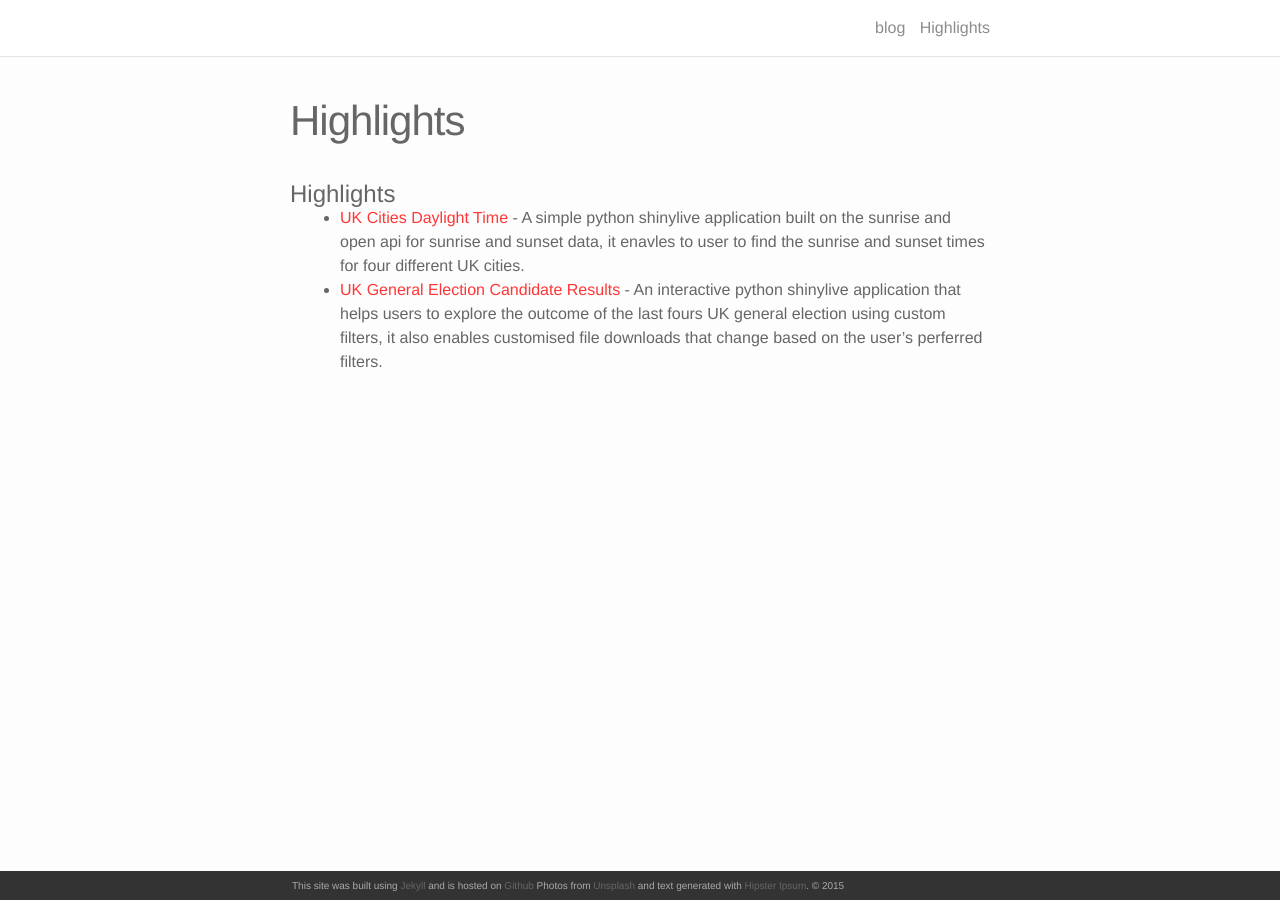
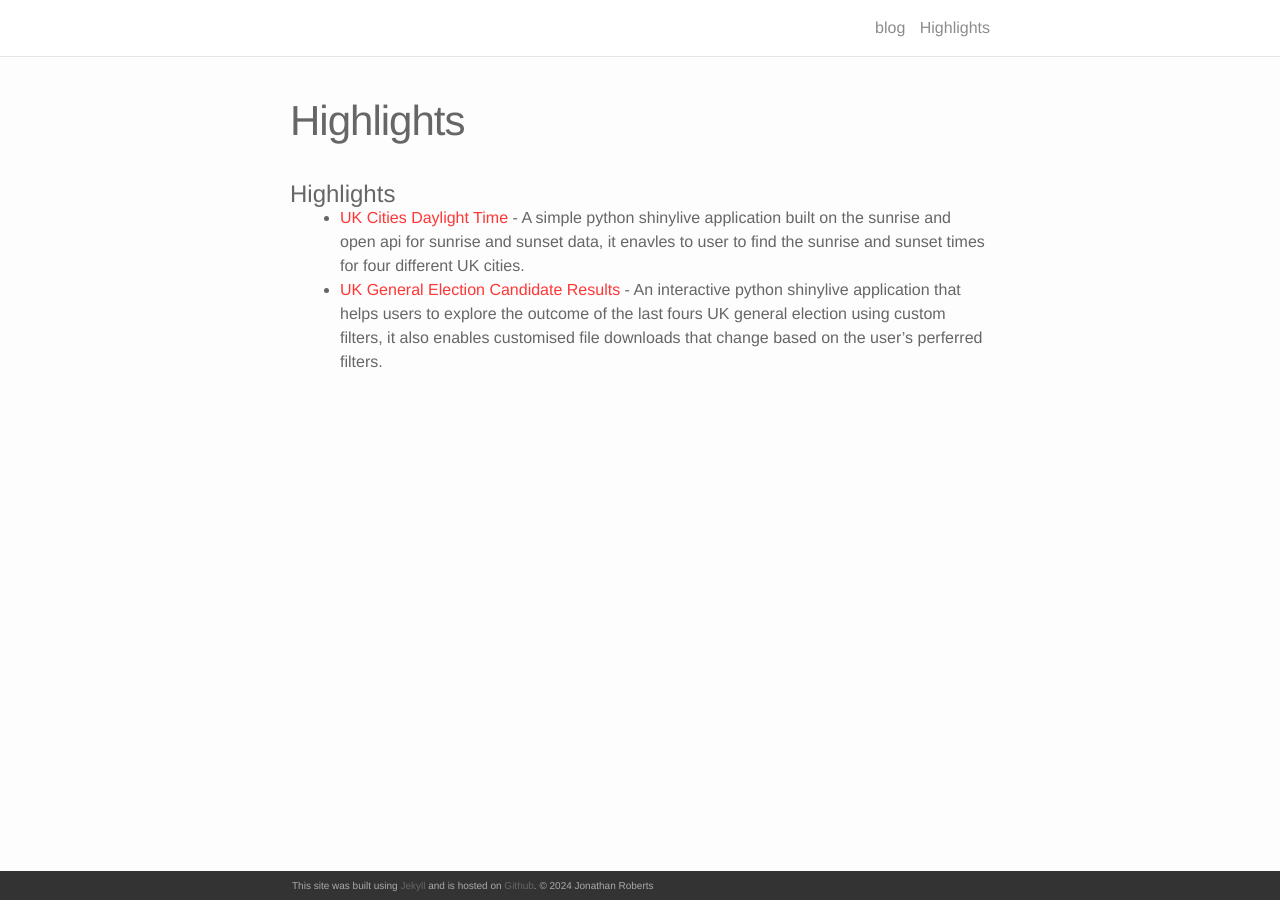
Before and after one commit to jwr42/jwr42.github.io, a Jekyll site: the page built from README.md, in a window 1280 px wide. Built offline with Jekyll 4.4.1, drawn with Linux system fonts in a browser that asks for light colours; nearby versions of some CDN libraries; our own code applies the rules of GitHub Pages for plain Markdown files.

```diff
--- a/_config.yml
+++ b/_config.yml
@@ -1,18 +1,11 @@
-# site settings
+# Site settings
 theme: jekyll-theme-minimal
 title: Jonathan W. Roberts
 description: Bookmark this to keep an eye on all my project updates!
 url: https://jwr42.github.io
 baseurl:
-
-# Site settings
-email: you@example.com
-description: > # this means to ignore newlines until "baseurl:"
-  A simple, whitespace, helvetica based portfolio theme.
-baseurl:  # the subpath of your site, e.g. /blog/
-url:  # the base hostname & protocol for your site
-twitter_username: twitter_username
-github_username:  github_username
+email: jonathan.w.roberts@pm.me
+github_username:  jwr42
 
 # Build settings
 markdown: kramdown
--- a/_includes/footer.html
+++ b/_includes/footer.html
@@ -1,7 +1,7 @@
 <footer class="site-footer">
 
   <div class="wrapper">
-  	<p>This site was built using <a href="http://jekyllrb.com" target="_blank">Jekyll</a> and is hosted on <a href="https://github.com" target="_blank">Github</a> Photos from <a href="https://unsplash.com" target="_blank">Unsplash</a> and text generated with <a href="http://hipsum.co" target="_blank">Hipster Ipsum</a>. &#169; 2015</p>
+  	<p>This site was built using <a href="http://jekyllrb.com" target="_blank">Jekyll</a> and is hosted on <a href="https://pages.github.com" target="_blank">Github</a>. &#169; 2024 Jonathan Roberts</p>
   </div>
 
 </footer>
--- a/_includes/head.html
+++ b/_includes/head.html
@@ -2,12 +2,9 @@
     <meta charset="utf-8">
     <meta name="viewport" content="width=device-width initial-scale=1" />
     <meta http-equiv="X-UA-Compatible" content="IE=edge">
-
     <title>{% if page.title %}{{ page.title }}{% else %}{{ site.title }}{% endif %}</title>
     <meta name="description" content="{{ site.description }}">
-
     <link rel="stylesheet" href="{{ site.baseurl }}/css/main.css">
     <link rel="canonical" href="{{ page.url | replace:'index.html','' | prepend: site.baseurl | prepend: site.url }}">
-
     <link rel="stylesheet" href="//maxcdn.bootstrapcdn.com/font-awesome/4.3.0/css/font-awesome.min.css">
 </head>
```
